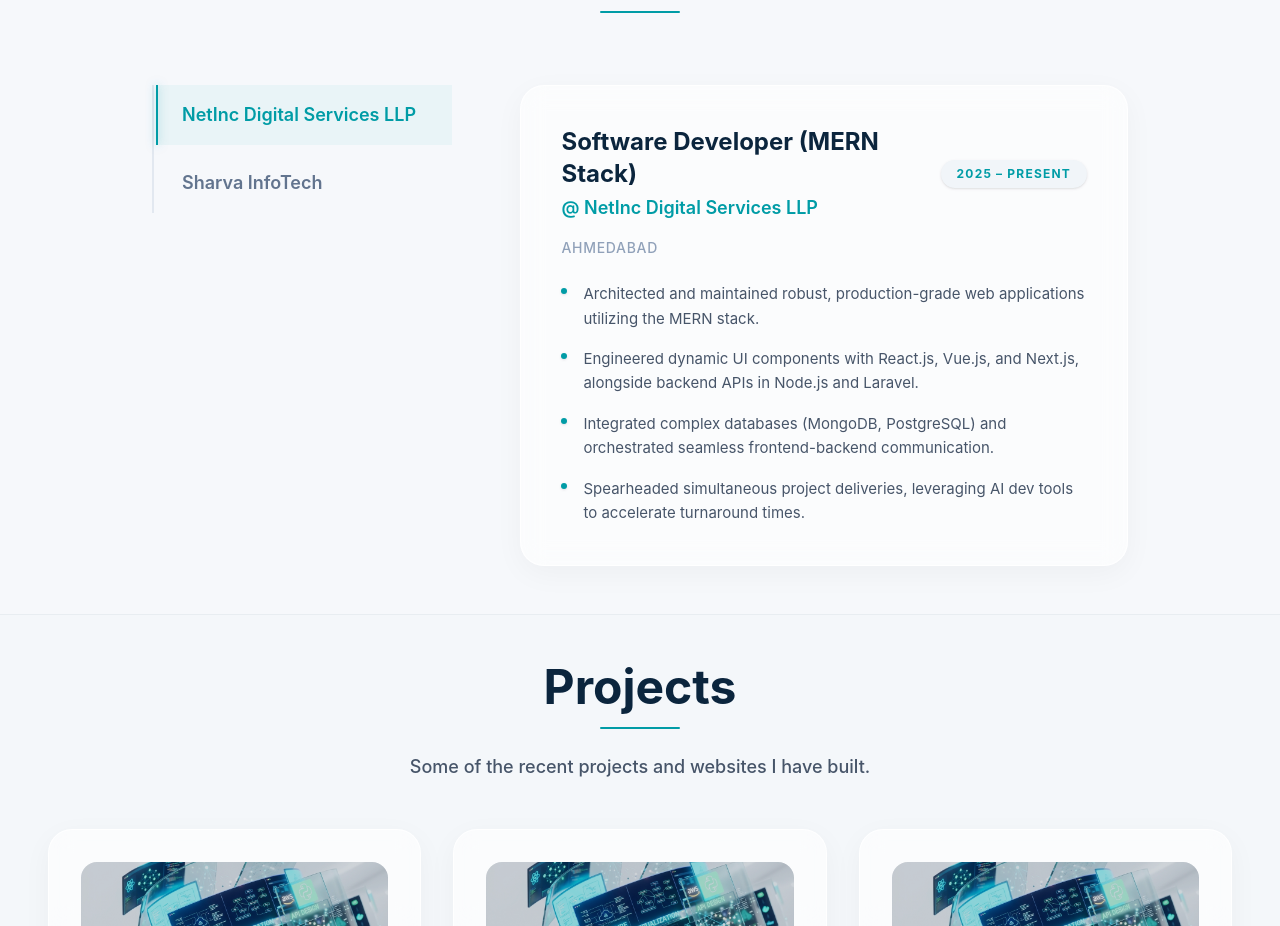
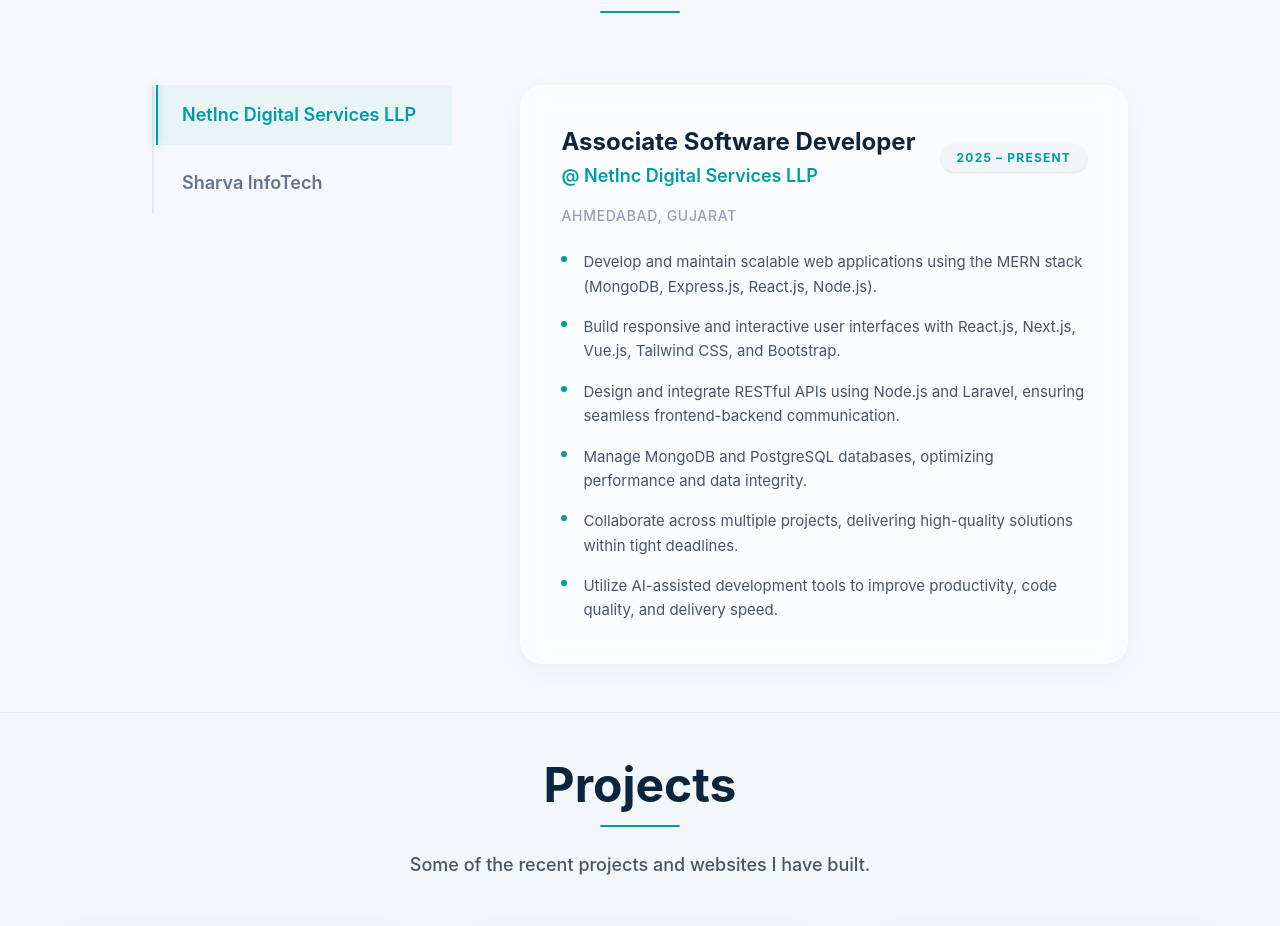
Before and after one commit to rush4812/My-Collections, a Next.js app in the folder Rushali-Portfolio/: page / in a window 1280 px wide. Shown: the part 2266-3192 px from the top of the page. Built offline with nearby package versions, Linux system fonts and the light colour scheme.

Commit message:
Update Experience section with latest role and description

```diff
--- a/Rushali-Portfolio/src/components/sections/Experience.tsx
+++ b/Rushali-Portfolio/src/components/sections/Experience.tsx
@@ -6,26 +6,30 @@ import { motion, AnimatePresence } from "framer-motion";
 const experiences = [
   {
     company: "NetInc Digital Services LLP",
-    role: "Software Developer (MERN Stack)",
+    role: "Associate Software Developer",
     duration: "2025 – Present",
-    location: "Ahmedabad",
+    location: "Ahmedabad, Gujarat",
     description: [
-      "Architected and maintained robust, production-grade web applications utilizing the MERN stack.",
-      "Engineered dynamic UI components with React.js, Vue.js, and Next.js, alongside backend APIs in Node.js and Laravel.",
-      "Integrated complex databases (MongoDB, PostgreSQL) and orchestrated seamless frontend-backend communication.",
-      "Spearheaded simultaneous project deliveries, leveraging AI dev tools to accelerate turnaround times.",
+      "Develop and maintain scalable web applications using the MERN stack (MongoDB, Express.js, React.js, Node.js).",
+      "Build responsive and interactive user interfaces with React.js, Next.js, Vue.js, Tailwind CSS, and Bootstrap.",
+      "Design and integrate RESTful APIs using Node.js and Laravel, ensuring seamless frontend-backend communication.",
+      "Manage MongoDB and PostgreSQL databases, optimizing performance and data integrity.",
+      "Collaborate across multiple projects, delivering high-quality solutions within tight deadlines.",
+      "Utilize AI-assisted development tools to improve productivity, code quality, and delivery speed."
     ],
   },
   {
     company: "Sharva InfoTech",
-    role: "Full Stack Developer",
+    role: "MERN Stack Developer",
     duration: "2022 – 2023",
-    location: "Rajkot",
+    location: "Rajkot, Gujarat",
     description: [
-      "Developed advanced UI components using React.js and modern styling frameworks like Tailwind and Bootstrap.",
-      "Engineered full-stack features involving complex CRUD operations, API integrations, and database modeling.",
-      "Collaborated in cross-functional teams, leveraging version control (Git/GitHub) for streamlined workflows.",
-      "Contributed to end-to-end feature development, maintaining clean code practices.",
+      "Developed modern web applications using React.js, Node.js, Express.js, and MongoDB.",
+      "Created reusable UI components and responsive layouts using Tailwind CSS and Bootstrap.",
+      "Implemented CRUD operations, third-party API integrations, and database-driven features.",
+      "Worked closely with designers and developers to deliver user-centric solutions.",
+      "Managed source code using Git and GitHub, following industry-standard development practices.",
+      "Maintained clean, efficient, and scalable code throughout the development lifecycle."
     ],
   },
 ];
```
Also changed, not shown: Rushali-Portfolio/run.txt (added).
